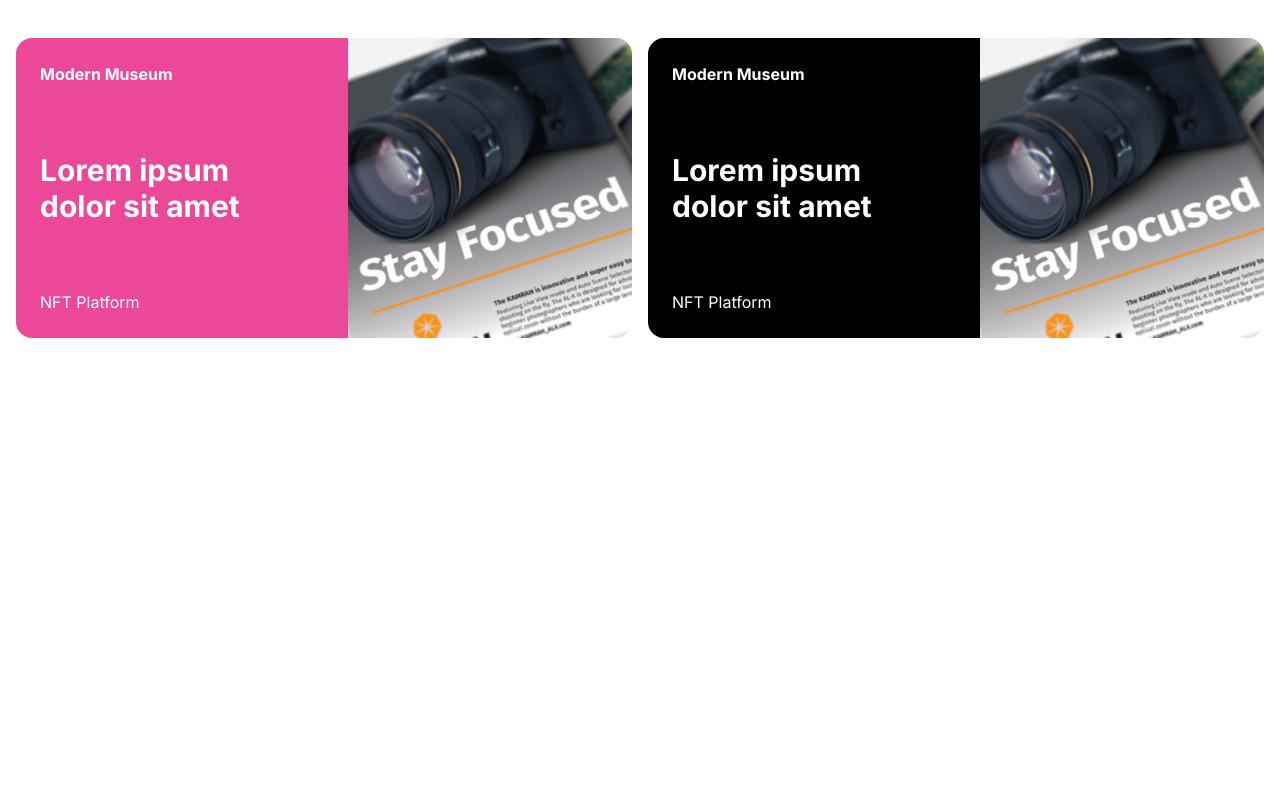
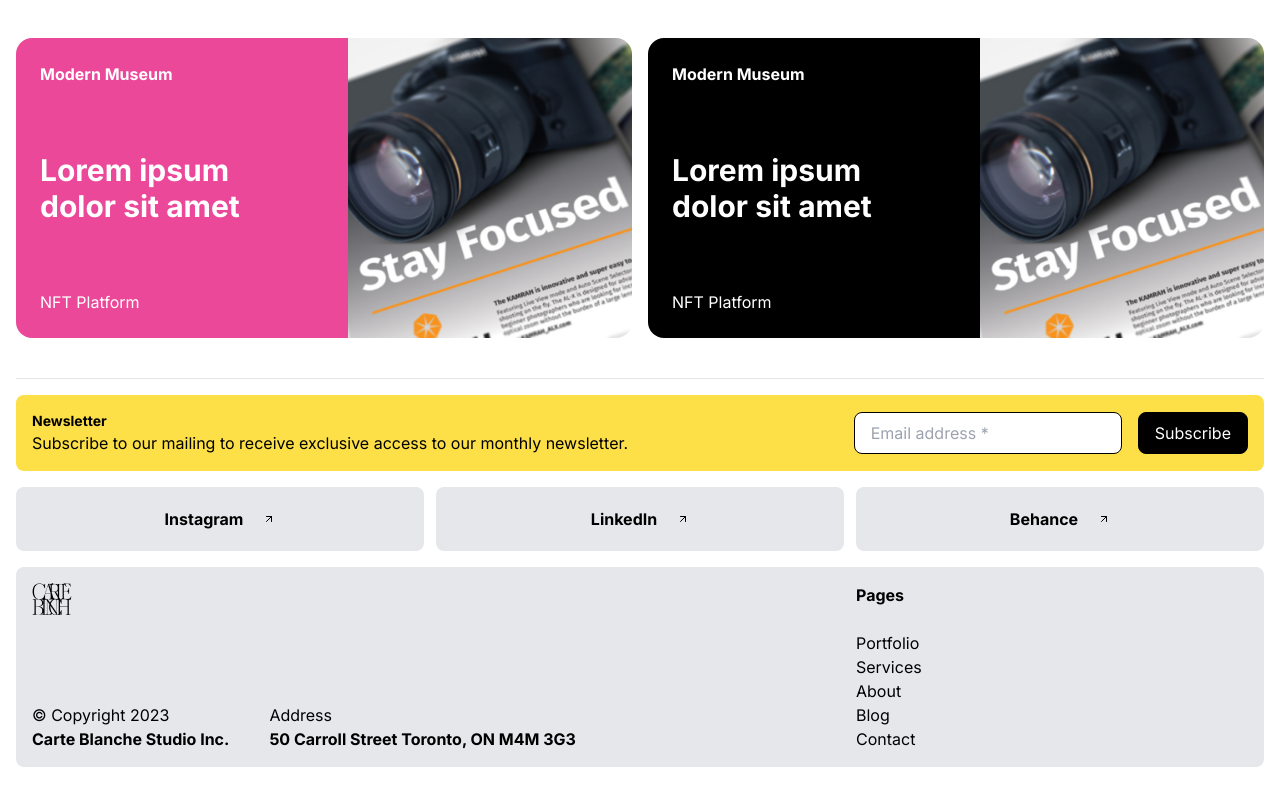
Before and after one commit to Asraful-code235/portfolio_v1, a Next.js app: page / in a window 1280 px wide. Shown: the part 1570-2369 px from the top of the page. Before the commit the page ends 1924 px from the top, so only its background shows below. Built offline with nearby package versions, Linux system fonts and the light colour scheme.

Commit message:
Add common footer component and implemented in homepage

```diff
--- a/app/page.js
+++ b/app/page.js
@@ -2,6 +2,7 @@ import Cards from "@/components/pages/home/Cards";
 import DarkCard from "@/components/pages/home/DarkCard";
 import Features from "@/components/pages/home/Features";
 import HeroCard from "@/components/pages/home/HeroCard";
+import Footer from "@/components/ui/Footer";
 import PageContainer from "@/components/ui/PageContainer";
 
 export default function Home() {
@@ -16,6 +17,7 @@ export default function Home() {
           <br className="md:hidden" /> as well as creating new ones.
         </p>
         <Cards />
+        <Footer />
       </div>
     </PageContainer>
   );
--- /dev/null
+++ b/components/ui/Button.jsx
@@ -0,0 +1,26 @@
+import { cn } from "@/lib/utils";
+
+const variants = {
+  primary: "bg-black text-white",
+  secondary: "bg-gray-200 text-black",
+};
+
+export default function Button({
+  children,
+  variant = "primary",
+  className,
+  ...props
+}) {
+  return (
+    <button
+      className={cn(
+        "px-4 py-2 rounded-lg text-sm md:text-base",
+        variants[variant],
+        className
+      )}
+      {...props}
+    >
+      {children}
+    </button>
+  );
+}
--- /dev/null
+++ b/components/ui/Footer.jsx
@@ -0,0 +1,88 @@
+import { ArrowUpRight } from "lucide-react";
+import Button from "./Button";
+import { links, socialLinks } from "@/constants/footer";
+import Image from "next/image";
+import { logo } from "@/public/images";
+
+export default function Footer() {
+  return (
+    <section
+      id="footer"
+      className="py-4 border-t space-y-4 text-sm md:text-base"
+    >
+      <div
+        id="newsletter-card"
+        className="flex flex-col md:flex-row justify-between gap-6 p-4 bg-yellow-300 rounded-lg"
+      >
+        <div>
+          <h3 className="text-sm font-bold">Newsletter</h3>
+          <p className="text-sm md:text-base">
+            Subscribe to our mailing to receive exclusive access to our monthly
+            newsletter.
+          </p>
+        </div>
+
+        <form className="flex items-center gap-x-4">
+          <input
+            type="text"
+            placeholder="Email address *"
+            className="w-full rounded-lg px-4 py-2 border border-black text-sm md:text-base"
+          />
+          <Button className="border border-black">Subscribe</Button>
+        </form>
+      </div>
+
+      <div id="social-links" className="flex gap-3 flex-wrap">
+        {socialLinks.map((link) => (
+          <Button
+            key={link.platform}
+            variant="secondary"
+            className="flex-1 flex items-center justify-center gap-5 font-bold p-5"
+          >
+            {link.platform} <ArrowUpRight className="w-3" />
+          </Button>
+        ))}
+      </div>
+
+      <div
+        id="links"
+        className="bg-gray-200 rounded-lg p-4 flex flex-col md:flex-row gap-10"
+      >
+        <div className="md:flex-[2] flex flex-col justify-between">
+          <Image src={logo} alt="logo" className="w-6 md:w-10" />
+          <div id="info" className="hidden md:flex gap-10">
+            <div>
+              <p>© Copyright 2023</p>
+              <p className="font-bold">Carte Blanche Studio Inc.</p>
+            </div>
+            <div>
+              <p>Address</p>
+              <p className="font-bold">50 Carroll Street Toronto, ON M4M 3G3</p>
+            </div>
+          </div>
+        </div>
+
+        <div className="md:flex-1">
+          <h3 className="font-bold mb-6">Pages</h3>
+
+          <ul>
+            {links.map((link) => (
+              <li key={link.page}>{link.page}</li>
+            ))}
+          </ul>
+        </div>
+
+        <div id="info" className="md:hidden space-y-10">
+          <div>
+            <p>© Copyright 2023</p>
+            <p className="font-bold">Carte Blanche Studio Inc.</p>
+          </div>
+          <div>
+            <p>Address</p>
+            <p className="font-bold">50 Carroll Street Toronto, ON M4M 3G3</p>
+          </div>
+        </div>
+      </div>
+    </section>
+  );
+}
--- /dev/null
+++ b/constants/footer.js
@@ -0,0 +1,37 @@
+export const socialLinks = [
+  {
+    platform: "Instagram",
+    href: "#",
+  },
+  {
+    platform: "LinkedIn",
+    href: "#",
+  },
+  {
+    platform: "Behance",
+    href: "#",
+  },
+];
+
+export const links = [
+  {
+    page: "Portfolio",
+    href: "#",
+  },
+  {
+    page: "Services",
+    href: "#",
+  },
+  {
+    page: "About",
+    href: "#",
+  },
+  {
+    page: "Blog",
+    href: "#",
+  },
+  {
+    page: "Contact",
+    href: "#",
+  },
+];
--- a/public/images/index.js
+++ b/public/images/index.js
@@ -5,5 +5,6 @@ import mm from "./mm.png";
 import nike from "./nike.png";
 import nm from "./nm.png";
 import imagePlaceholder from "./image-placeholder.jpg";
+import logo from "./logo.png";
 
-export { fresh, fourSeasons, logos, mm, nike, nm, imagePlaceholder };
+export { fresh, fourSeasons, logos, mm, nike, nm, imagePlaceholder, logo };
```
Also changed, not shown: public/images/logo.png (added).
